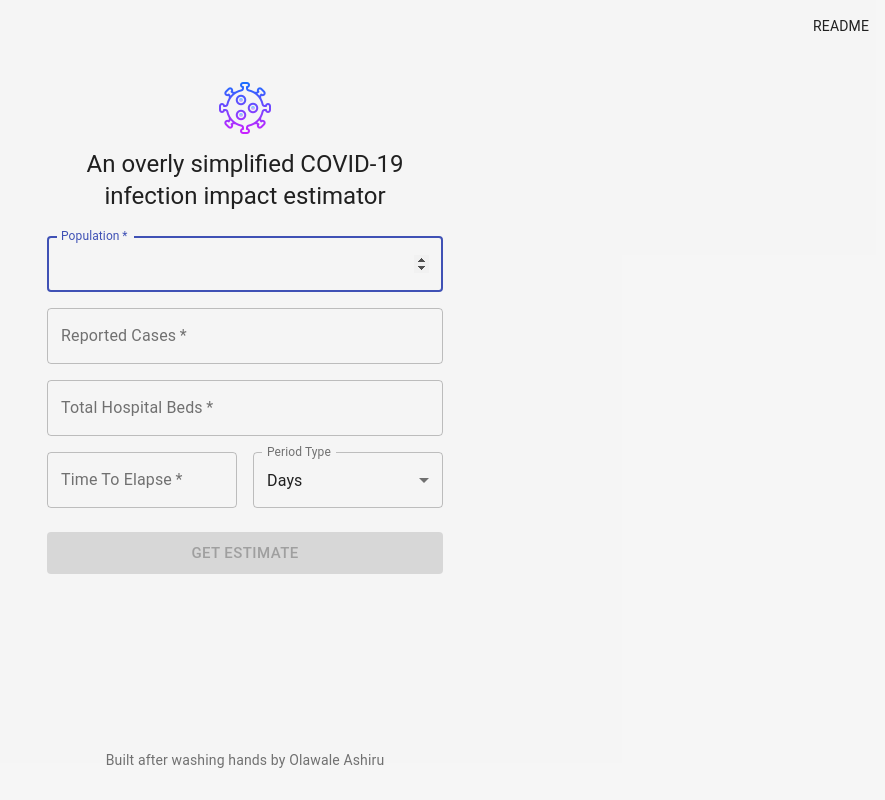
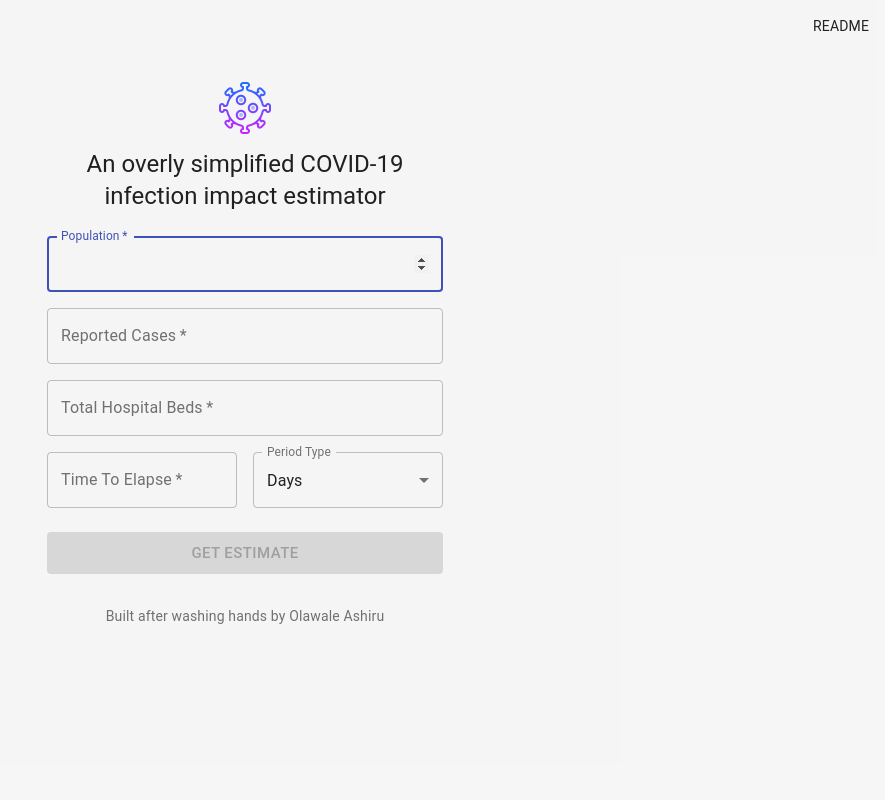
Before and after one commit to wale-bant/covid19-estimator-UI, a React (Create React App) app: page / in a window 1280 px wide. Shown: the whole page, without its empty margins (395-1280 px from the left). Built offline with nearby package versions, Linux system fonts and the light colour scheme.

Commit message:
overflow

```diff
--- a/src/App.css
+++ b/src/App.css
@@ -1,5 +1,5 @@
 .App {
-  overflow: hidden;
+  overflow-x: hidden;
   height: 100vh;
   width: 100vw;
   background-color: #f2f2f282;
--- a/src/component/Footer.js
+++ b/src/component/Footer.js
@@ -6,10 +6,8 @@ import { makeStyles } from '@material-ui/core/styles';
 
 const useStyles = makeStyles((theme) => ({
   footer: {
-    position: 'fixed',
-    bottom: '30px',
-    left: 0,
-    right: 0,
+    position: 'sticky',
+    marginTop: theme.spacing(2),
   },
   link: {
     '&:hover': { color: '#3977fa' },
```
